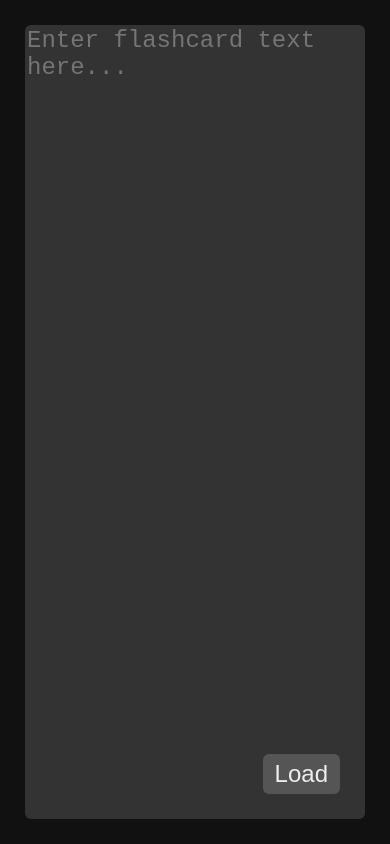
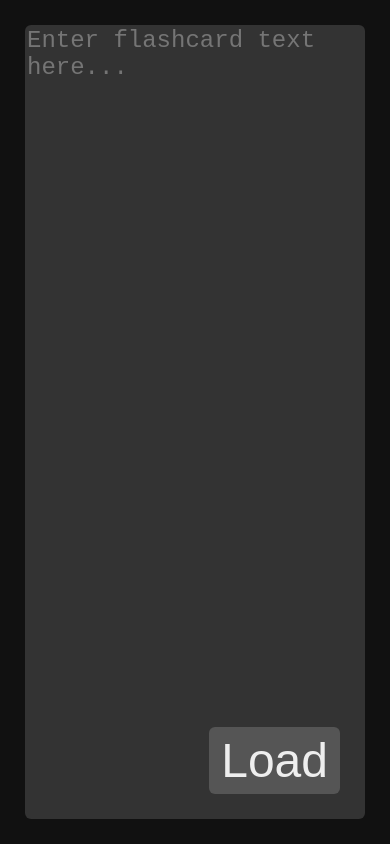
Before and after one commit to lonlin4/flashcard-trainer, a plain HTML site: page card viewer mobile.html in a window 390 px wide. Drawn offline with Linux system fonts and the light colour scheme.

Commit message:
Update card viewer mobile.html

```diff
--- a/card viewer mobile.html
+++ b/card viewer mobile.html
@@ -36,7 +36,7 @@ body
     user-select: none;
     -webkit-user-select: none;
     padding: 6px 12px;
-    font-size: 24px;
+    font-size: 48px;
     border-radius: 6px;
     cursor: pointer;
 }
```
